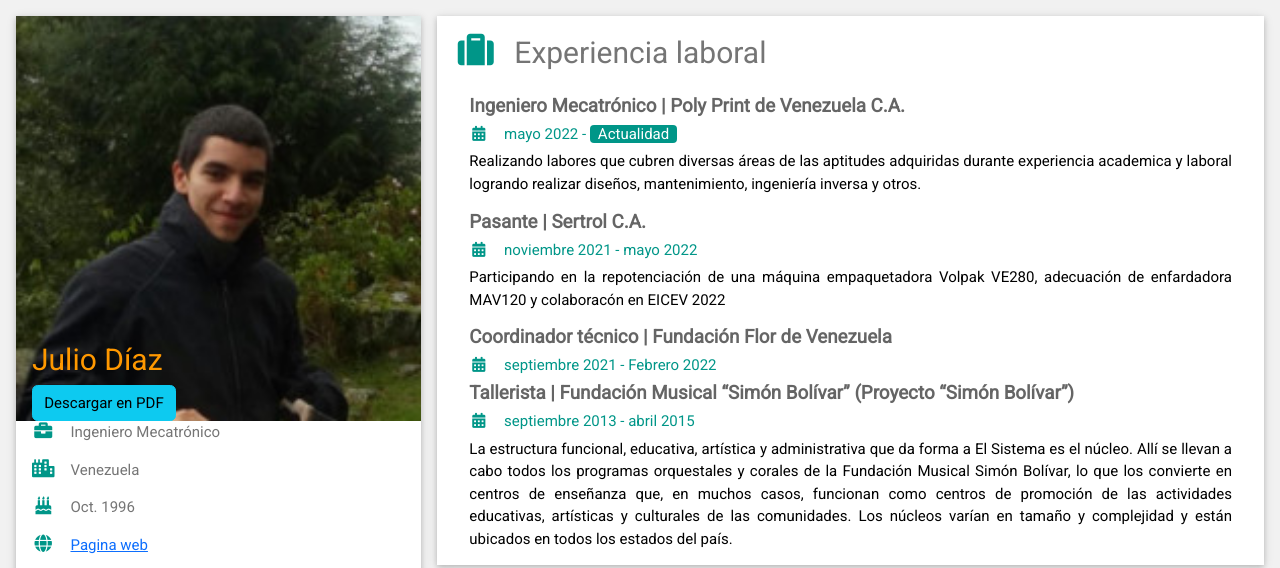
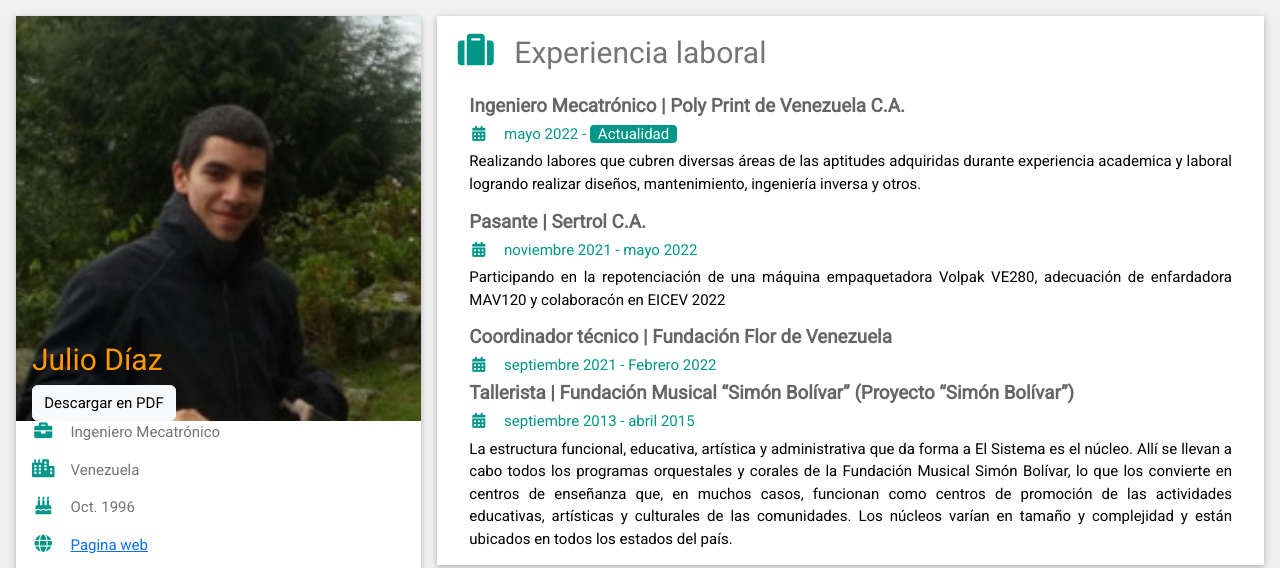
Before and after one commit to JLykos/prueba, a plain HTML site: page docs/index.html in a window 1280 px wide. Shown: the top 568 px of the page. Drawn offline with nearby package versions, Linux system fonts and the light colour scheme.

Commit message:
Update index.html

```diff
--- a/docs/index.html
+++ b/docs/index.html
@@ -29,7 +29,9 @@ html,body,h1,h2,h3,h4,h5,h6 {font-family: "Roboto", sans-serif}
           <div class="w3-display-container">
             <img src="avatar.jpg" style="width:100%" alt="Avatar">
             <div class="w3-display-bottomleft w3-container w3-text-orange">
-              <h2>Julio Díaz</h2><a href="https://github.com/JLykos/plantilla-cv/raw/master/docs/CV%20-%20Ing.%20Julio%20D%C3%ADaz.pdf" target="_blank" class="btn btn-info" role="button" aria-disabled="true">Descargar en PDF</a>
+              <h2>Julio Díaz</h2>
+              <a href="https://github.com/JLykos/plantilla-cv/raw/master/docs/CV%20-%20Ing.%20Julio%20D%C3%ADaz.pdf" target="_blank" class="btn btn-light" role="button" aria-disabled="true">Descargar en PDF</a>
+              <br>
             </div>
           </div>
           <div class="w3-container">
```
